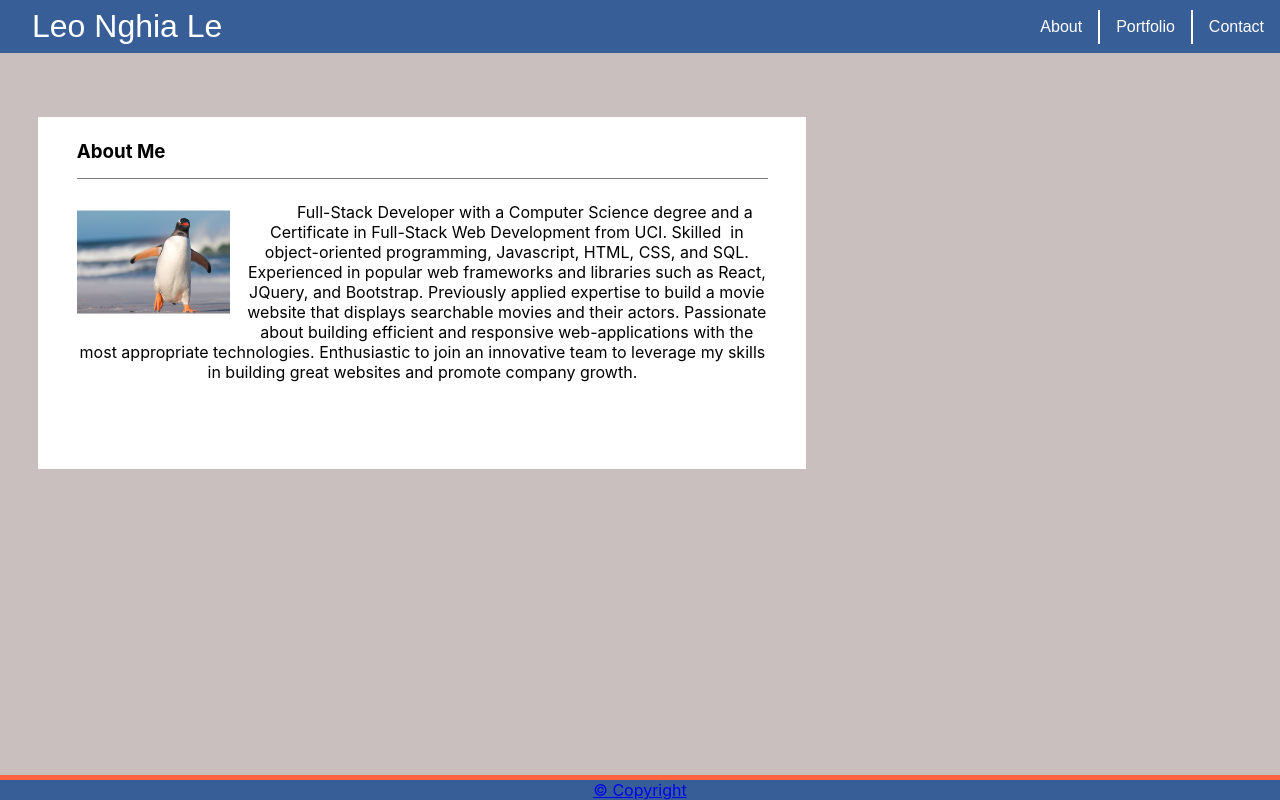
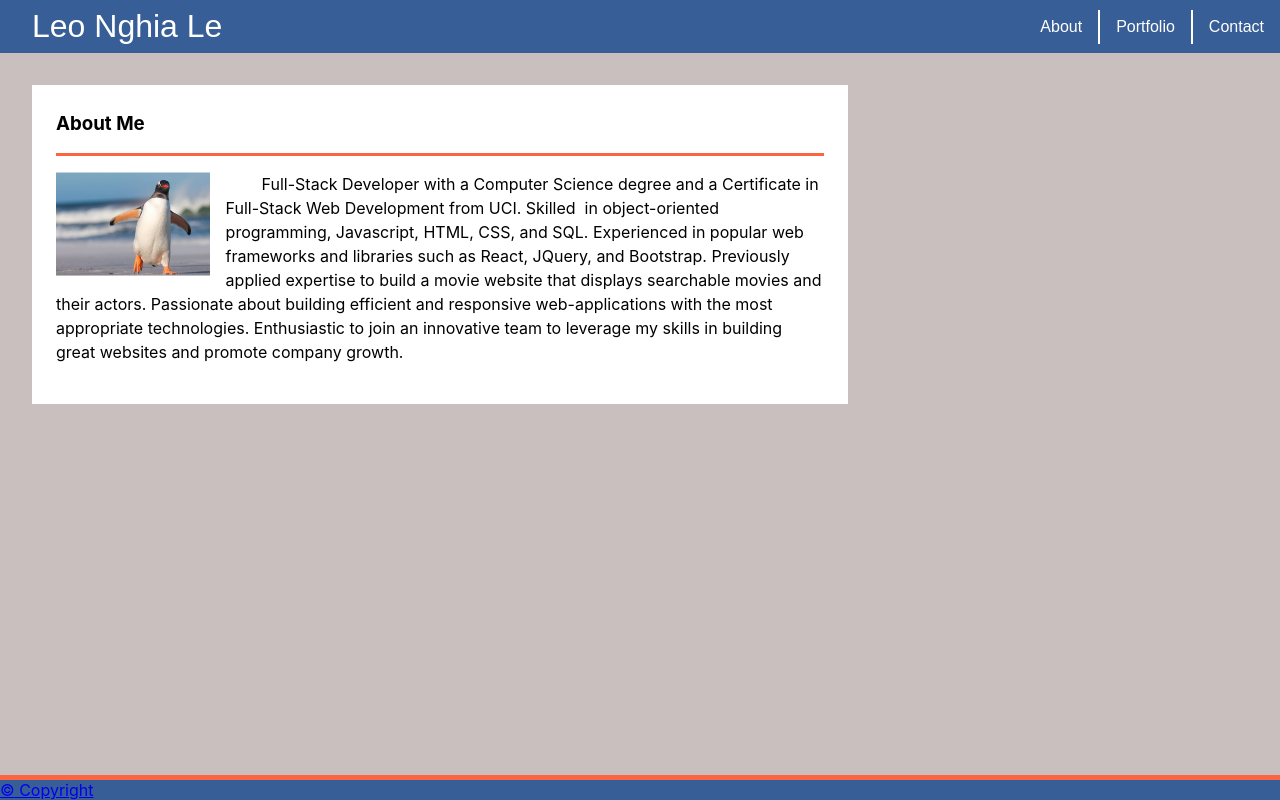
Before and after one commit to leoNLe/portfolio, a React (Create React App) app: page / in a window 1280 px wide. Built offline with nearby package versions, Linux system fonts and the light colour scheme.

Commit message:
added portfolio and correction for css

```diff
--- a/package.json
+++ b/package.json
@@ -8,6 +8,7 @@
     "@testing-library/user-event": "^7.2.1",
     "react": "^16.13.1",
     "react-dom": "^16.13.1",
+    "react-router-dom": "^5.1.2",
     "react-scripts": "3.4.1"
   },
   "scripts": {
--- a/src/App.css
+++ b/src/App.css
@@ -1,38 +1,4 @@
-.App {
-  text-align: center;
+body {
+    height:100%;
+
 }
-
-.App-logo {
-  height: 40vmin;
-  pointer-events: none;
-}
-
-@media (prefers-reduced-motion: no-preference) {
-  .App-logo {
-    animation: App-logo-spin infinite 20s linear;
-  }
-}
-
-.App-header {
-  background-color: #282c34;
-  min-height: 100vh;
-  display: flex;
-  flex-direction: column;
-  align-items: center;
-  justify-content: center;
-  font-size: calc(10px + 2vmin);
-  color: white;
-}
-
-.App-link {
-  color: #61dafb;
-}
-
-@keyframes App-logo-spin {
-  from {
-    transform: rotate(0deg);
-  }
-  to {
-    transform: rotate(360deg);
-  }
-}
--- a/src/App.js
+++ b/src/App.js
@@ -1,18 +1,28 @@
 import React from 'react';
-import About from './components/about/about.js';
-import './assets/utilities.css'
+import {BrowserRouter as Router, Route} from "react-router-dom";
 
 import Navbar from "./components/navbar/navbar";
 import Footer from "./components/footer/footer";
+import Portfolio from './components/portfolio/portfolio.js';
+import About from './components/about/about.js';
+import Contact from "./components/contact/contact.js"
+
+
+import './assets/utilities.css'
 import './App.css';
 
 function App() {
     return (
-    <div className="App">
-        <Navbar />
-        <About />
-        <Footer />
-    </div>
+        <div className="App">
+            <Router>
+                <Navbar />
+                    <Route exact path="/" ><About/> </Route>
+                    <Route exact path="/portfolio"> <Portfolio/> </Route>
+                    <Route exact path="/contact"> <Contact/> </Route>
+
+                <Footer />
+            </Router>
+        </div>
   );
 }
 
--- a/src/assets/utilities.css
+++ b/src/assets/utilities.css
@@ -15,39 +15,10 @@ body {
 .title-border {
     border-bottom: solid;
     border-color: var(--accent-color);
+    padding-top: .5em;
 }
 
 .blank-bar {
     background-color: var(--accent-color);
     height: .3rem;
 }
-
-/* @media (min-width:0px) and (max-width: 767px) {
-    /* margin-left removed to make brand fill entire row */
-    /* .brand {
-        border-bottom: white solid;
-        border-width: 1px;
-    }
-    .navbar-brand {
-        margin: 0;
-    }
-    .navbar-nav{
-        margin-right: auto;
-    }
-    .brand {
-        width: 100vw;
-    }
-} */
-
-
-/* @media (min-width: 768px) and (max-width:979px) {
-    .navbar-brand {
-        margin-left: 1.5rem;
-    }
-}
-
-@media (min-width: 980px)  {
-    .navbar-brand {
-        margin-left: 3rem;
-    }
-} */
--- a/src/components/about/about.css
+++ b/src/components/about/about.css
@@ -4,47 +4,46 @@
     display: flex;
     flex-direction: column;
     justify-content: left;
-    margin: 5% 3% 0 3%;
-    padding-bottom: 5%;
-}
-
-.title {
-    border-bottom: solid 1px grey;
-    margin: 3% 5% 3% 5%;
-    padding-bottom: 2%;
+    margin: 2em 1em 1em 1em;
+    padding: 0 1.5em 1.5em 1.5em;
 }
 
 .personal-image {
     max-width: 90%;
+    padding: 0 1em 0 0;
 }
 
-
+.lower-container {
+    padding: 1em 0 0 1em;
+}
 .statement {
-    margin: 3% 5% 3% 5%;
     text-align: center;
     white-space:pre-wrap;
+    line-height: 1.5;
 }
 
 @media (min-width: 768px) {
     .about-container{
         max-width: 60%;
+        margin: 2em 0 0 2em;
     }
     .personal-image {
         max-width: 20%;
         float: left;
-        padding: 1% 2% 2% 5%;
+    }
+    .lower-container {
+        padding: 1em 0 0 0;
     }
     .statement {
-        margin-top: 0%;
+        margin-top: 0;
+        text-align: left;
     }
     .clearfix::after{
         content: "";
         clear: both;
         display: table;
     }
-    .title {
-        text-align: left;
-    }
+
 
 
 }
--- a/src/components/about/about.js
+++ b/src/components/about/about.js
@@ -7,7 +7,9 @@ function About() {
   return (
 
     <div className="about-container">
-                <h3 className="title">About Me</h3>
+        <div className="title-border">
+                <h3 >About Me</h3>
+        </div>
         <div className="lower-container">
             <img src={penguin} alt="personal" className="personal-image"/>
             <p className="statement">
--- /dev/null
+++ b/src/components/contact/contact.js
@@ -0,0 +1,12 @@
+import React from "react";
+
+function Contact(){
+
+    return (
+        <div>
+            dkd
+        </div>
+    )
+}
+
+export default Contact;
--- a/src/components/footer/footer.css
+++ b/src/components/footer/footer.css
@@ -1,7 +1,9 @@
 .footer {
     background-color: var(--nav-color);
     color: white;
-    position: absolute;
-    bottom: 0;
+    position: fixed;;
+    left:0;
+    bottom:0;
+    right:0;
     width: 100%;
 }
--- a/src/components/navbar/navbar.js
+++ b/src/components/navbar/navbar.js
@@ -7,9 +7,9 @@ function navbar() {
 
 
         <div className="navbar-links">
-            <a className="" href="index.html">About</a>
-            <a className="" href="portfolio.html"> Portfolio </a>
-            <a className="" href="contact.html"> Contact </a>
+            <a className="" href="/">About</a>
+            <a className="" href="/portfolio"> Portfolio </a>
+            <a className="" href="/contact"> Contact </a>
         </div>
         <div className="blank-bar"></div>
 
--- /dev/null
+++ b/src/components/portfolio/portfolio.css
@@ -0,0 +1,58 @@
+
+.main-container-portfolio{
+    background-color: var(--container-color);
+    color: var(--container-text-color);
+    margin: 3em 1em;
+    padding: 0 2em;
+    min-height: 100%;
+}
+
+.projects-container{
+    display: grid;
+    grid-template-columns: repeat(auto-fit, minmax(250px, 1fr)) ;
+    grid-template-rows: auto;
+    gap: 1.5rem;
+    padding: 2rem 0em;
+    overflow: hidden;
+}
+
+.project-item {
+    grid-column: auto / span 1;
+    border: 1px solid;
+    display: grid;
+    grid-template-columns: 1fr;
+    grid-template-rows: repeat(6, 1fr);
+    padding: 0;
+}
+.image {
+    grid-column: 1/-1;
+    grid-row: 1/ -1;
+}
+
+.image > img {
+    width: 100%;
+    height: 100%;
+}
+.project-caption {
+    grid-column: 1/2 ;
+    grid-row:  4/  6;
+    background-color: #FFBB00;
+    display: flex;
+    justify-content: center;
+    align-items: center;
+}
+
+.project-item:hover > h4{
+    background-color: var(--accent-color );
+}
+
+.project-item:hover {
+   transform:  rotate(10deg);
+}
+
+@media (min-width: 980px) {
+    .main-container-portfolio {
+        max-width: 80%;
+        margin-left: 3.83rem;
+    }
+}
--- /dev/null
+++ b/src/components/portfolio/portfolio.js
@@ -0,0 +1,46 @@
+import React from "react";
+import hollywood from "../../assets/hollywood.jpg";
+import weather from "../../assets/weather.png";
+import webcrawler from "../../assets/webcrawler.jpg"
+import fileSystemImg from "../../assets/file_system.jpeg";
+
+import "./portfolio.css";
+
+function Portfolio(){
+
+    return (
+        <div className="main-container-portfolio">
+            <div className="title-border">
+                    <h3>Portfolio</h3>
+            </div>
+            <div className="projects-container">
+                <div className="project-item">
+                    <a target="_blank" rel="noopener noreferrer" href="https://github.com/leoNLe/Hollywood-Holidays" className="image">
+                        <img src={hollywood} alt="Img"/>
+                    </a>
+                    <h4 className="project-caption">Hollywood Holidays</h4>
+                </div>
+                <div className="project-item">
+                    <a target="_blank" rel="noopener noreferrer" href="https://github.com/leoNLe/Weather" className="image">
+                        <img src={weather} alt="Img" className="img-fluid"/>
+                    </a>
+                    <h4 className="project-caption">Weather Dashboard</h4>
+                </div>
+                <div className=" project-item">
+                    <a target="_blank" rel="noopener noreferrer" href="https://github.com/leoNLe/spacetime-crawler-master" className="image">
+                        <img src={webcrawler} alt="Img"/>
+                    </a>
+                    <h4 className="project-caption text-center">Webcrawler</h4>
+                </div>
+                <div className="project-item" >
+                    <a target="_blank" rel="noopener noreferrer" href="https://github.com/leoNLe/File_System" className ="image">
+                        <img src={fileSystemImg} alt="Img"  className="img-fluid"/>
+                        </a>
+                    <h4 className="project-caption"> Simple File System</h4>
+                </div>
+            </div>
+        </div>
+    )
+}
+
+export default Portfolio;
```
Also changed, not shown: 1 other file (tests, documents, lock files or other folders). Lines whose indentation alone changed are shown as unchanged.
